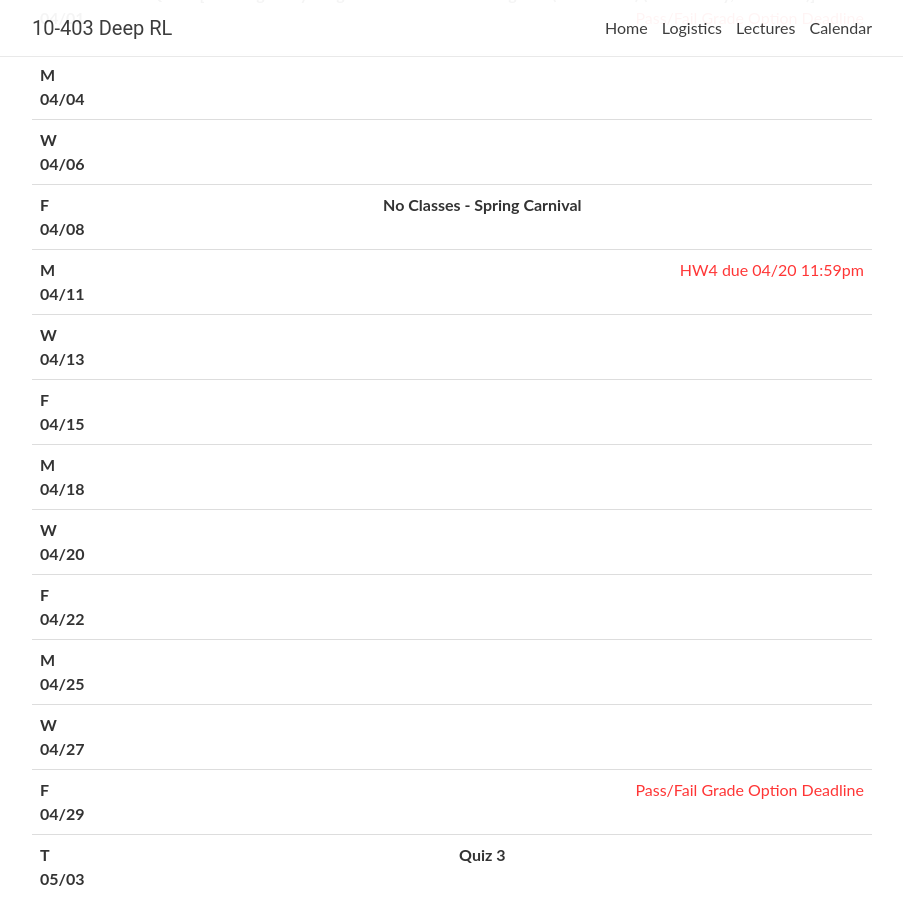
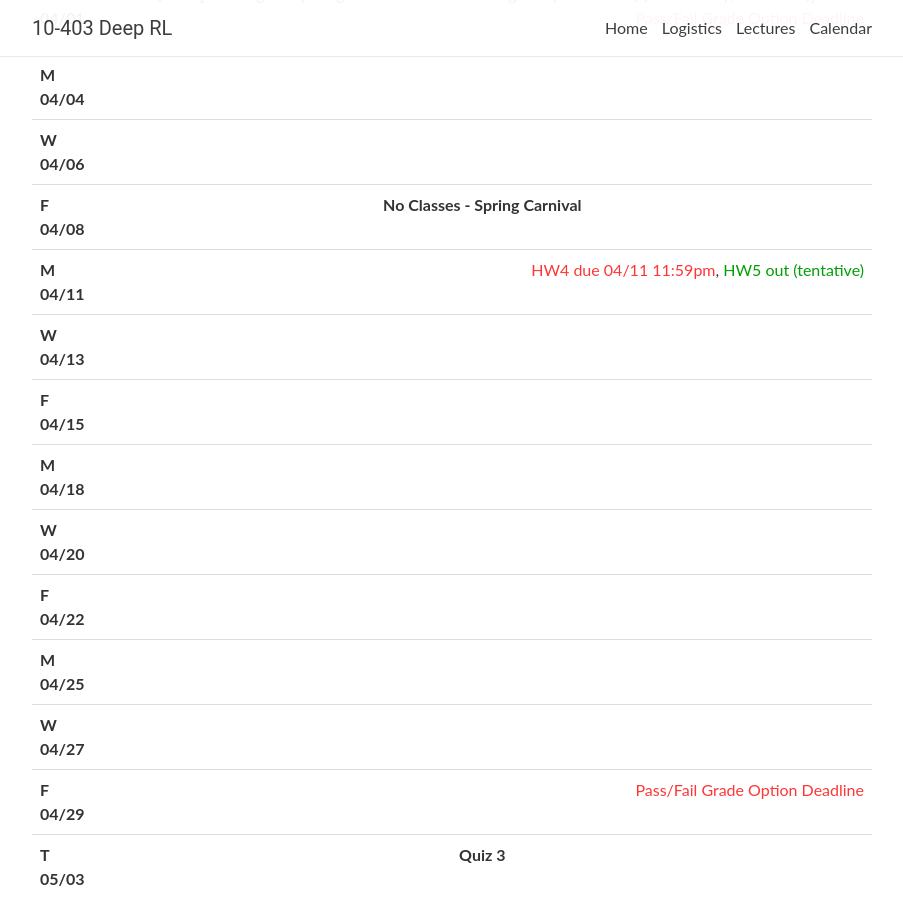
Before and after one commit to cmudeeprl/403website_s22, a Jekyll site: the page built from _pages/lectures.md, in a window 1280 px wide and 900 px high, scrolled down 2255 px. Shown: the whole window, without its empty margins (188-1091 px from the left). Built offline with Jekyll 4.4.1, drawn with Linux system fonts in a browser that asks for light colours; nearby versions of some CDN libraries; comment, search, counter and statistics services are not loaded.

Commit message:
Update lectures.yml

```diff
--- a/_data/lectures.yml
+++ b/_data/lectures.yml
@@ -618,7 +618,7 @@
     - Muller et al. <a href="https://arxiv.org/abs/1804.09364" target="_blank">Driving Policy Transfer via Modularity and Abstraction</a>
     - Akkaya et al. <a href="https://arxiv.org/pdf/1910.07113.pdf" target="_blank">Solving Rubik’s Cube with A Robot Hand</a>
     # - Zeng et al. <a href="https://tossingbot.cs.princeton.edu/" target="blank">TossingBot<span>:</span> Learning to Throw Arbitrary Objects with Residual Physics</a>
-  logistics: <span class="deadline">HW4 due 04/20 11:59pm</span>
+  logistics: <span class="deadline">HW4 due 04/11 11:59pm</span>, <span class="event">HW5 out (tentative)</span>
 
 - date: W 04/13
   lecturer: Katerina
```
